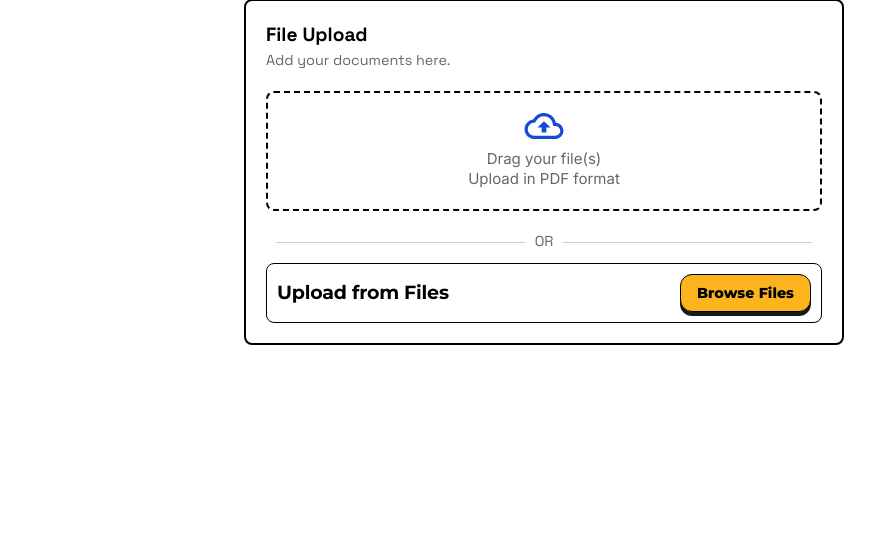
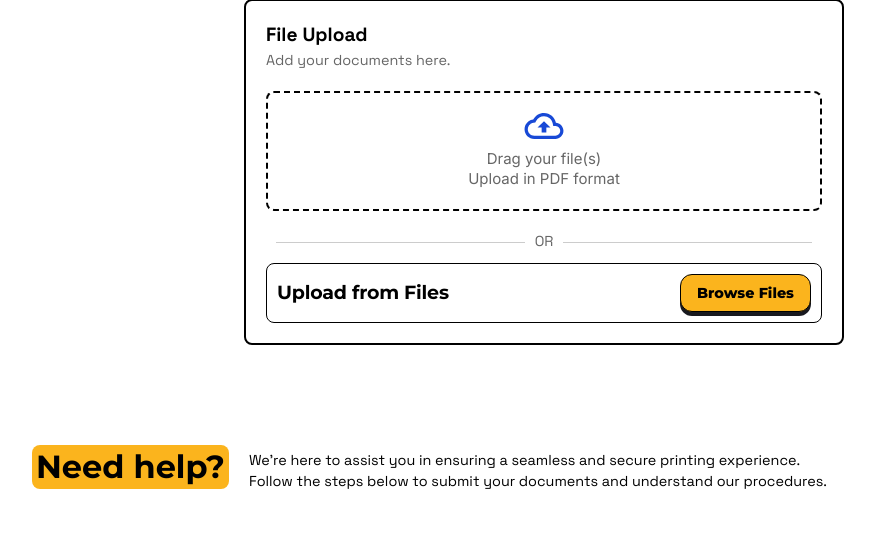
Before and after one commit to vincentperezzz/SafePrint, a Django app: page / in a window 1280 px wide. Shown: the part 131-682 px from the top of the page, without its empty margins (96-971 px from the left). Run offline with Django 3.2, Linux system fonts and the light colour scheme; parts of the project's set-up code (start-up, migrations or seed data) failed here and were passed over.

Commit message:
Enhance help section with new styling and content; update button hover effect to use primary color

```diff
--- a/static/css/styles.css
+++ b/static/css/styles.css
@@ -301,14 +301,48 @@ body {
 }
 
 .browse-btn:hover {
-    background-color: #EAA10C;
+    background-color: var(--primary-color);
     box-shadow: 0px 6px 0px 0px #18191F;
 }
 
 .browse-btn:active {
-    transform: translateY(2px); /* Simulates a button press */
-    box-shadow: 0px 2px 0px 0px #18191F; /* Reduces shadow depth */
+    transform: translateY(2px);
+    box-shadow: 0px 2px 0px 0px #18191F;
 }
+
+.help-section {
+    display: flex;
+    align-items: center;
+    gap: 20px;
+    margin: 100px 10%;
+}
+
+.help-title {
+    background-color: var(--primary-color);
+    border-radius: 8px;
+    padding: 3px 4px;
+    font-family: 'Montserrat', sans-serif;
+    font-weight: bold;
+    text-align: center;
+}
+
+.help-text {
+    font-family: 'Space Grotesk', sans-serif;
+    font-size: 0.9rem;
+    color: #000000;
+    line-height: 1.5;
+    margin: 0;
+}
+
+
+
+
+
+
+
+
+
+
 /* Footer styling */
 .footer {
     background-color: #ffffff;
--- a/templates/index.html
+++ b/templates/index.html
@@ -26,4 +26,12 @@ SafePrint
         </div>
     </div>
 </div>
+
+<div class="help-section">
+    <h2 class="help-title">Need help?</h2>
+    <p class="help-text">
+        We're here to assist you in ensuring a seamless and secure printing experience.
+        <br> Follow the steps below to submit your documents and understand our procedures.
+    </p>
+</div>
 {% endblock %}
```
